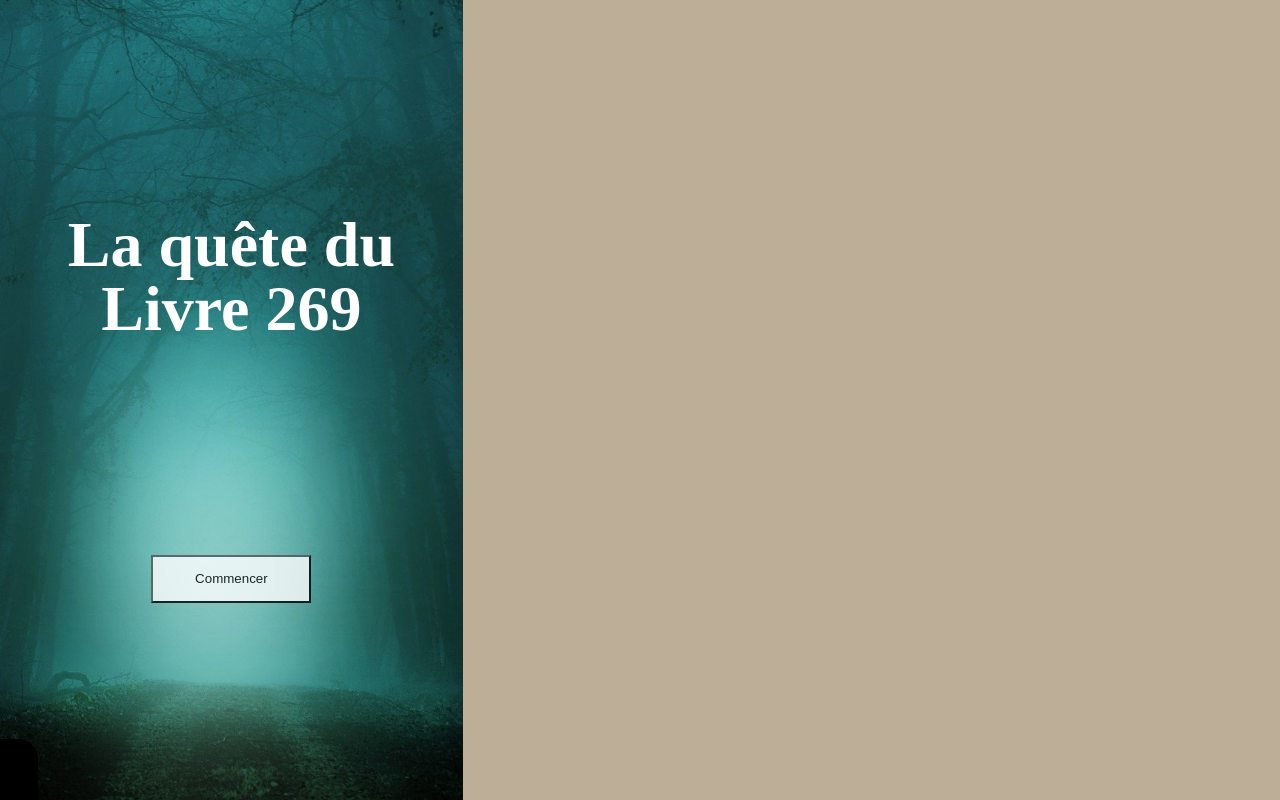
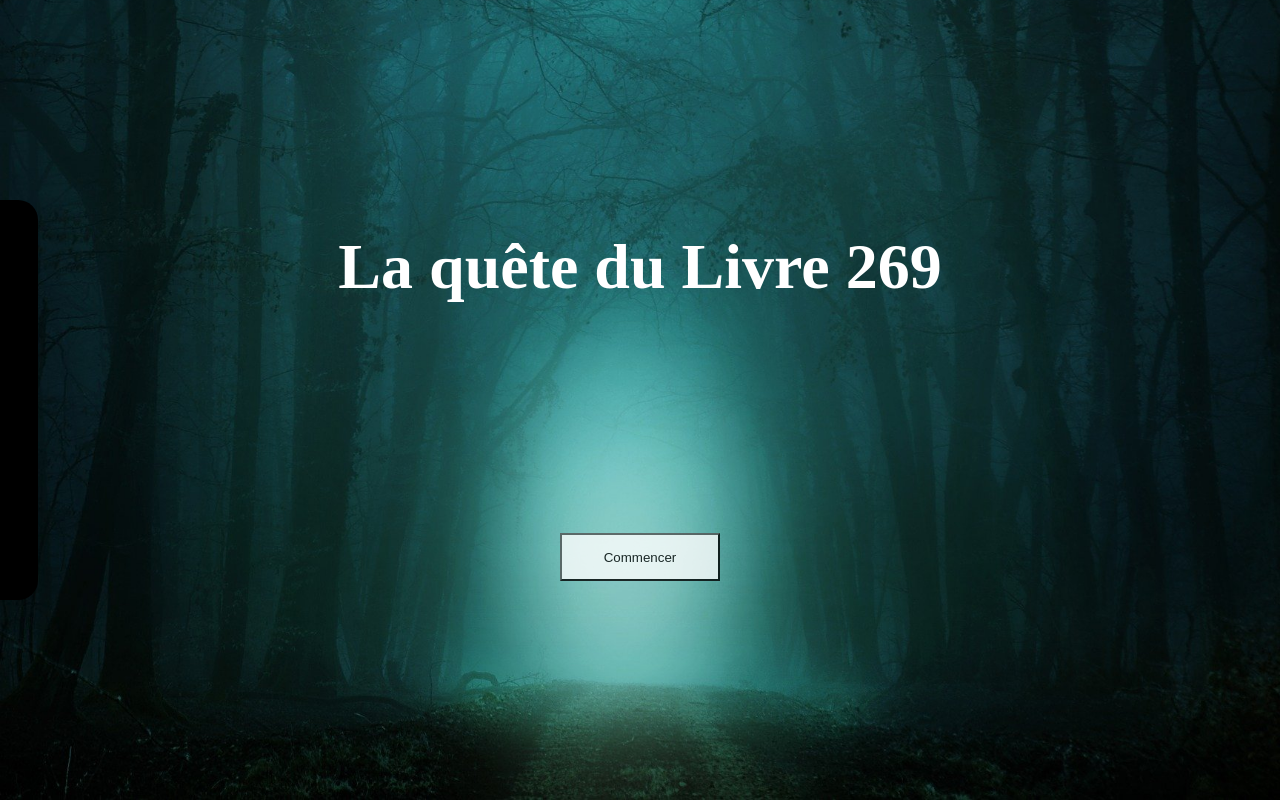
Before and after one commit to Mathischvn/KohLantahApp, a React (Vite) app: page / in a window 1280 px wide. Built offline with nearby package versions, Linux system fonts and the light colour scheme; a web font is replaced by a local one.

Commit message:
Slide in de l'inventaire

```diff
--- a/src/client/App.css
+++ b/src/client/App.css
@@ -4,6 +4,7 @@
   font-size: calc(1rem + 0.25vw);
   display: flex;
   align-items: center;
+  justify-content: center;
   height: 100vh;
   background-color: #BDAE97;
 }
--- a/src/client/App.jsx
+++ b/src/client/App.jsx
@@ -2,9 +2,7 @@ import React, { startTransition } from 'react'
 import './reset.css'
 import './App.css'
 import { TitlePage } from './components/mainPage/titlePage'
-import { InventoryPage } from './components/inventoryPage/inventoryPage'
 import { SideBar } from './components/sideBar/sideBar'
-import SlideIn from './components/slideIn/SlideIn'
 
 function App() {
   return (
--- a/src/client/components/inventoryPage/inventoryPage.css
+++ b/src/client/components/inventoryPage/inventoryPage.css
@@ -22,6 +22,7 @@
     opacity: 0.40;
     background-color: #978262;
     padding: 1em;
+    min-width: 20em;
     border-radius: 20px;
 }
 
--- a/src/client/components/sideBar/sideBar.css
+++ b/src/client/components/sideBar/sideBar.css
@@ -2,7 +2,8 @@
     width: 3%;
     height: 50%;
     background-color: black;
-    position: fixed;
+    position: absolute;
     left: 0;
+    top: 25%;
     border-radius: 0 20px 20px 0;
 }
--- a/src/client/components/slideIn/SlideIn.css
+++ b/src/client/components/slideIn/SlideIn.css
@@ -1,6 +1,6 @@
 .slide-in {
-    margin-left: 0px;
+    margin-left: -3000px;
     opacity: 0;
     transition-property: margin-left, opacityleft;
-    transition-duration: 1s;
+    transition-duration: 2s;
   }
```
